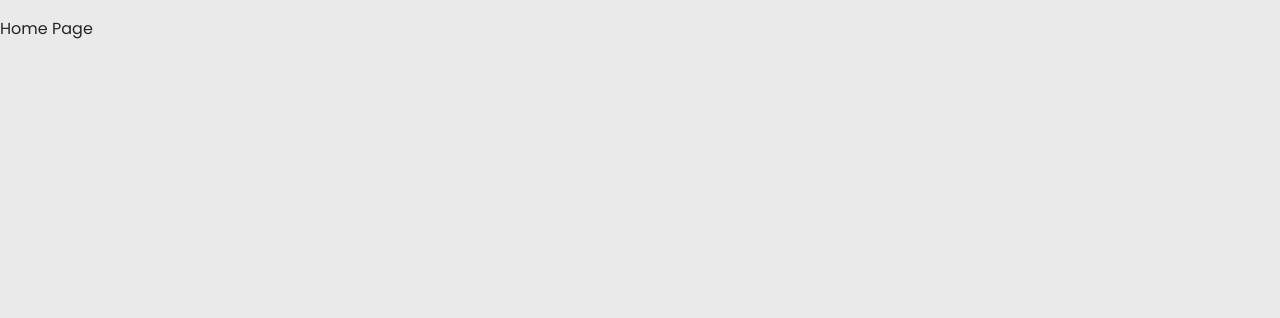
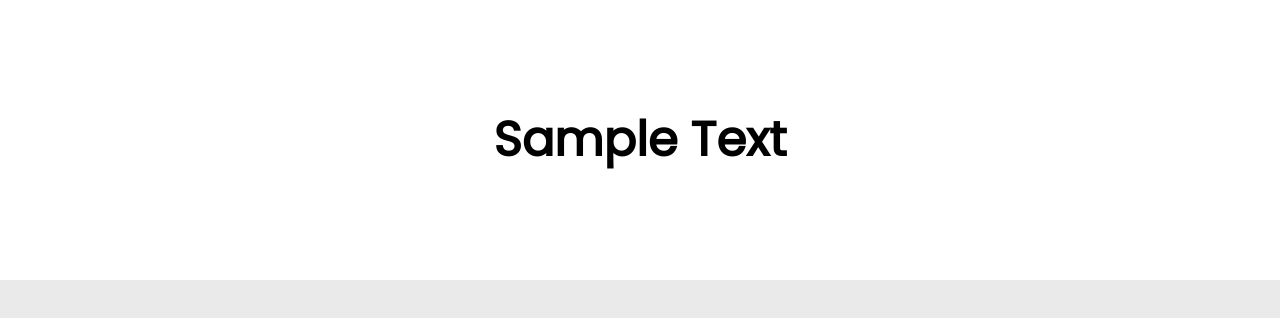
Before and after one commit to pauIbanez/portfolio-front, a React (Create React App) app: page /home in a window 1280 px wide. Shown: the top 318 px of the page. Built offline with nearby package versions, Linux system fonts and the light colour scheme.

Commit message:
created the title component

```diff
--- a/src/App.tsx
+++ b/src/App.tsx
@@ -1,10 +1,11 @@
 import { Routes, Route, Navigate } from "react-router-dom";
+import PageTitle from "./components/PageTitle/PageTitle";
 
 function App() {
   return (
     <Routes>
       <Route path="/" element={<Navigate to={"/home"} />} />
-      <Route path="/home" element={<p>Home Page</p>} />
+      <Route path="/home" element={<PageTitle title={<p>Sample Text</p>} />} />
       <Route path="/aboutme" element={<p>About me Page</p>} />
       <Route path="/projects" element={<p>Projects Page</p>} />
       <Route path="/project">
--- /dev/null
+++ b/src/components/PageTitle/PageTitle.tsx
@@ -0,0 +1,26 @@
+import styled from "styled-components";
+
+const Container = styled.section`
+  width: 100%;
+  height: 280px;
+
+  display: flex;
+  align-items: center;
+  justify-content: center;
+
+  background-color: white;
+  color: black;
+
+  font-size: 48px;
+  font-weight: 800;
+`;
+
+interface Props {
+  title: JSX.Element;
+}
+
+const PageTitle = ({ title }: Props) => {
+  return <Container>{title}</Container>;
+};
+
+export default PageTitle;
```
